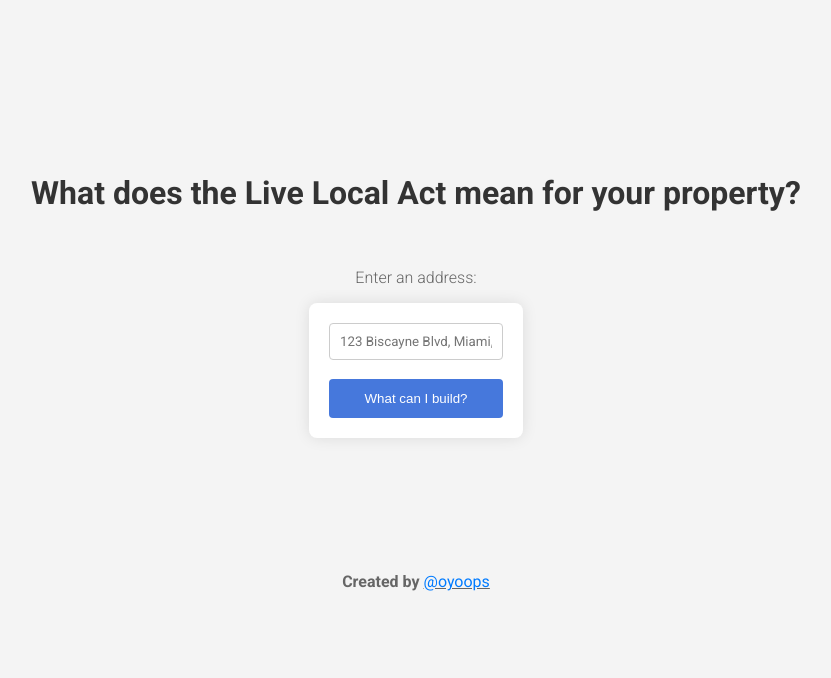
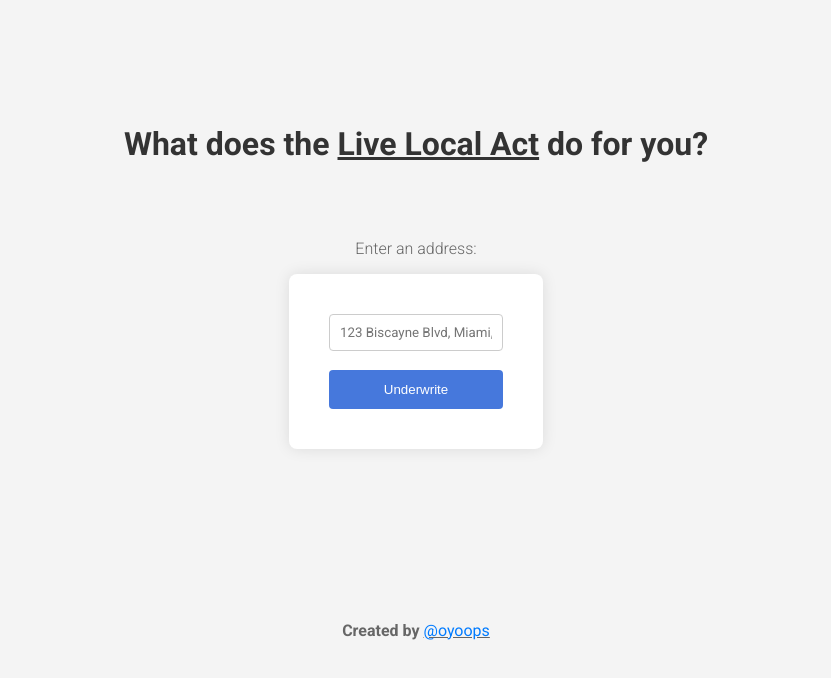
Before and after one commit to oyoops/sb102bot, a website: page public/index.html in a window 1280 px wide. Shown: the whole page, without its empty margins (224-1055 px from the left). Drawn offline with Linux system fonts and the light colour scheme.

Commit message:
Update index.html

```diff
--- a/public/index.html
+++ b/public/index.html
@@ -36,7 +36,7 @@
 
         form {
             background: #fff;
-            padding: 20px;
+            padding: 40px;
             border-radius: 8px;
             box-shadow: 0px 0px 15px rgba(0, 0, 0, 0.1);
             margin-bottom: 20px;
@@ -155,17 +155,17 @@
 </head>
 
 <body>
-    <h1 id="mainHeader">What does the <b>Live Local Act</b> mean for your property?</h1>
+    <h1 id="mainHeader">What does the <u>Live Local Act</u> do for you?</h1>
 
     <div id="initialContent">
-        <p><br>Enter an address:</p>
+        <p><br><br>Enter an address:</p>
         <form id="searchForm">
             <input type="text" id="addressInput" placeholder="123 Biscayne Blvd, Miami, FL'">
             <br><br>
-            <button type="submit">What can I build?</button>
+            <button type="submit">Underwrite</button>
         </form>
         <p>
-            <br><br><br><br><br><br>
+            <br><br><br><br><br><br><br><br>
             <b>Created by <u><a href="https://twitter.com/oyoops" target="_blank">@oyoops</a></u></b>
         </p>
     </div>
@@ -177,8 +177,8 @@
         </div>
     </div>
 
-    <div class="loading">Underwriting</div>
-    <b><button id="tryAgainButton" style="display: none;">New Lookup</button></b>
+    <div class="loading">Conducting due diligence</div>
+    <b><button id="tryAgainButton" style="display: none;">Look up another property</button></b>
 
     <script src="script.js"></script>
 </body>
```
